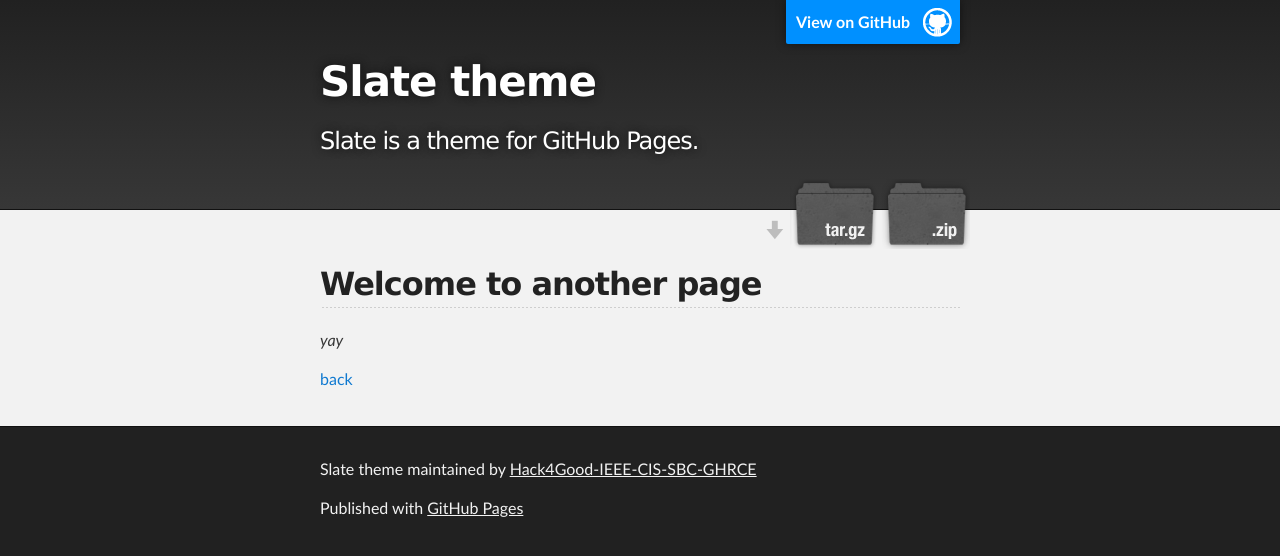
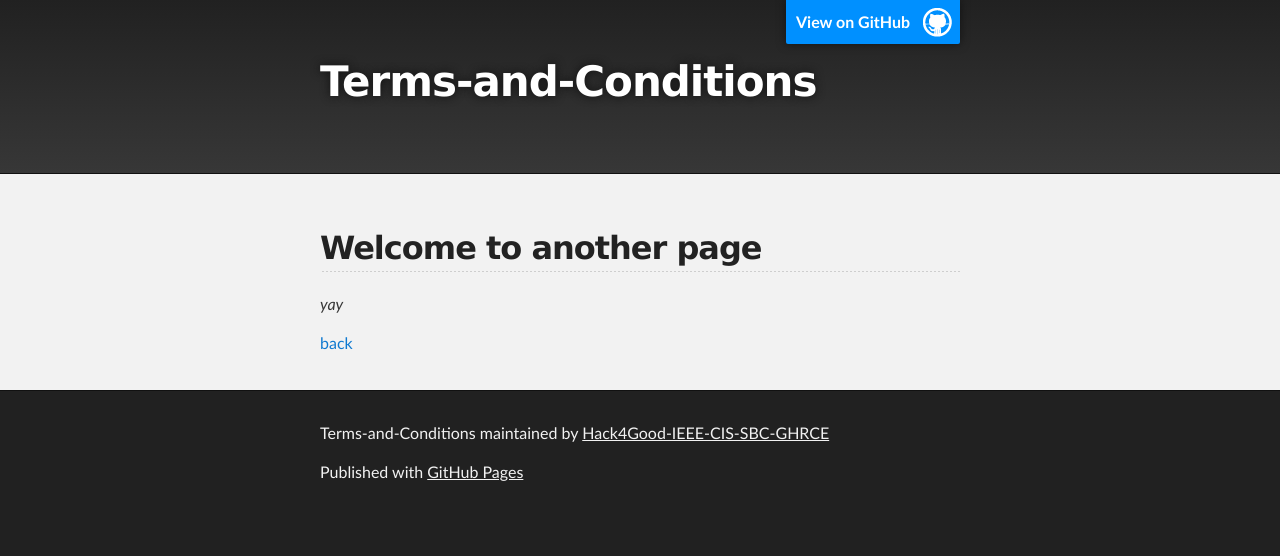
Before and after one commit to Hack4Good-IEEE-CIS-SBC-GHRCE/Terms-and-Conditions, a Jekyll site: the page built from another-page.md, in a window 1280 px wide. Shown: the top 556 px of the page. Built offline with Jekyll 4.4.1, drawn with Linux system fonts in a browser that asks for light colours; the repository's description, which GitHub fills in, is left out; our own code applies the rules of GitHub Pages for plain Markdown files.

Commit message:
removed title

```diff
--- a/_config.yml
+++ b/_config.yml
@@ -1,5 +1,3 @@
-title: Slate theme
-description: Slate is a theme for GitHub Pages.
-show_downloads: true
+show_downloads: false
 google_analytics:
 theme: jekyll-theme-slate
```
